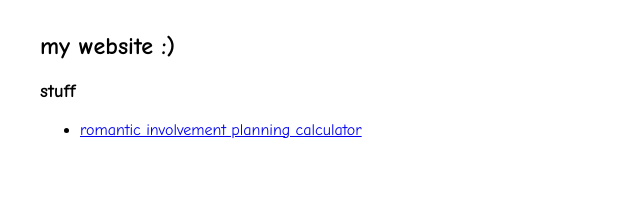
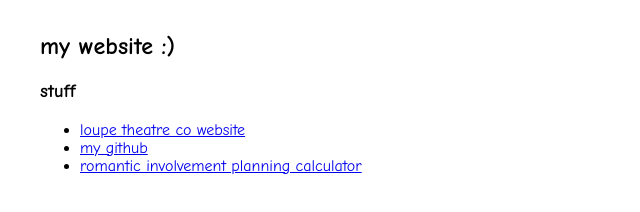
Before and after one commit to horvathandris/horvathandris.github.io, a plain HTML site: page index.html in a window 1280 px wide. Shown: the whole page, without its empty margins (0-640 px from the left). Drawn offline with Linux system fonts and the light colour scheme.

Commit message:
add links (#1)

```diff
--- a/index.html
+++ b/index.html
@@ -9,7 +9,15 @@
             <h3>stuff</h3>
             <ul>
                 <li>
-                    <a href="coplan/index.html">romantic involvement planning calculator</a>
+                    <a href="https://loupe.hu">loupe theatre co website</a>
+                </li>
+                <li>
+                    <a href="https://github.com/horvathandris">my github</a>
+                </li>
+                <li>
+                    <a href="coplan/index.html">
+                        romantic involvement planning calculator
+                    </a>
                 </li>
             </ul>
         </main>
```
